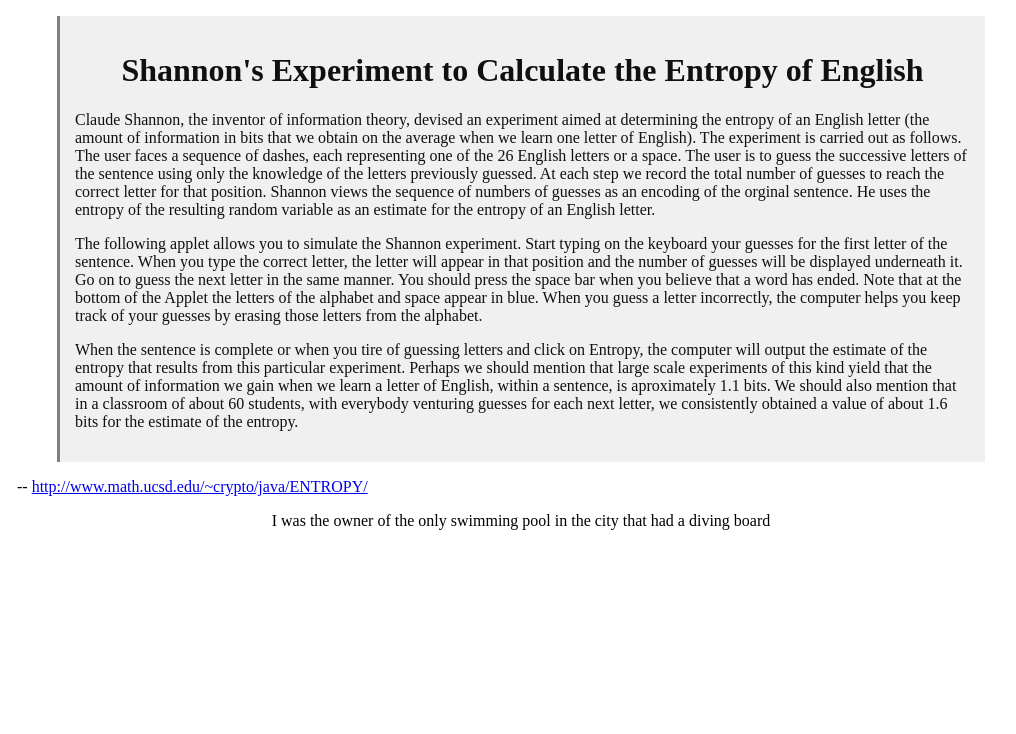
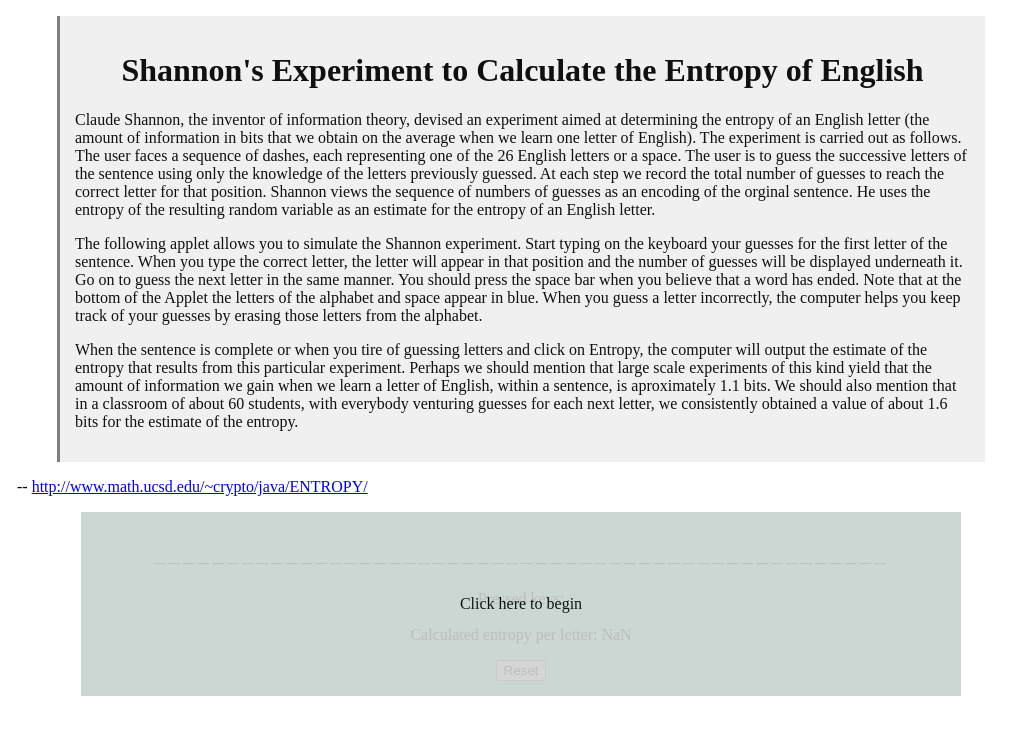
Before and after one commit to kltang96/Shannon-test, an Angular app: page / in a window 1280 px wide. Shown: the top 734 px of the page, without its empty margins (119-1135 px from the left). Built offline with nearby package versions, Linux system fonts and the light colour scheme.

Commit message:
Functional

```diff
--- a/src/app/shannon-test/sentences/sentences.ts
+++ b/src/app/shannon-test/sentences/sentences.ts
@@ -49,7 +49,7 @@ export const SENTENCES = [
   "He felt that dining on the bridge brought romance to this relationship",
   "The sign said there was road work ahead so he decided to slow down",
   "Who could be calling on the phone this late at night",
-  "Her brother broke his arm playing hockey",
+  "Her brother broke his arm while playing hockey",
   "He made a list of all the places he wants to visit",
   "The bully at school was mean to everyone except me",
   "The earthquake was the biggest one that we had ever experienced",
--- a/src/app/shannon-test/shannon-test.component.css
+++ b/src/app/shannon-test/shannon-test.component.css
@@ -0,0 +1,31 @@
+.div-container {
+  position: relative;
+  padding: 15px;
+  margin: 0 auto;
+  background-color: aquamarine;
+  max-width: 850px;
+  min-width: 350px;
+}
+
+.overlay {
+  display: flex;
+  justify-content: center;
+  align-content: center;
+  flex-direction: column;
+
+  width: 100%;
+  height: 100%;
+  position: absolute;
+  top: 0;
+  left: 0;
+
+  background-color: lightgrey;
+  opacity: 0.9;
+}
+
+.sentence {
+  font-family: monospace;
+  word-wrap: break-word;
+  font-size: 1.5em;
+  letter-spacing: 3px;
+}
--- a/src/app/shannon-test/shannon-test.component.html
+++ b/src/app/shannon-test/shannon-test.component.html
@@ -1,3 +1,18 @@
-<div>
-  <p>{{sentence}}</p>
+<div tabindex="0" (focus)="focused=true"class="div-container">
+
+  <div *ngIf="!focused" class="overlay">Click here to begin</div>
+  <!-- <p class="sentence">{{sentence}}</p> -->
+
+  <p class="sentence">
+    <span *ngFor="let letter of sentence.split(''); let i = index">
+      <span *ngIf="i < currentIndex">{{letter}}<wbr></span>
+      <span *ngIf="i >= currentIndex">_<wbr></span>
+    </span>
+  </p>
+
+  <p>Pressed keys: <span class="sentence">{{displayCurrentPressedKeys()}}</span></p>
+  <p>Calculated entropy per letter: {{calculateEntropy()}}</p>
+
+  <button (click)="reset()">Reset</button>
+
 </div>
--- a/src/app/shannon-test/shannon-test.component.ts
+++ b/src/app/shannon-test/shannon-test.component.ts
@@ -9,12 +9,30 @@ import { SENTENCES } from './sentences/sentences';
 export class ShannonTestComponent implements OnInit {
 
   public sentence: string
+  public focused = false
+  public currentIndex = 0
+  public currentPressedKeys = ""
+  public tries: number[]
+
+  private readonly ACCEPTABLE_KEYS = "ABCDEFGHIJKLMNOPQRSTUVWXYZ "
 
   constructor() {
-    this.sentence = this.selectRandom(SENTENCES)
+    document.onkeydown = function(event) {
+      let letter = event.key.toUpperCase()
+      if(this.focused && this.ACCEPTABLE_KEYS.includes(letter)) {
+        event.preventDefault()
+        this.handleLetter(letter)
+      }
+    }.bind(this)
   }
 
   ngOnInit(): void {
+    this.sentence = this.selectRandom(SENTENCES).toUpperCase()
+    // this.sentence = SENTENCES[55].toUpperCase()
+    this.currentIndex = 0
+    // this.currentIndex = 43 //test
+    this.currentPressedKeys = ""
+    this.tries = []
   }
 
   selectRandom(sentences: string[]) {
@@ -22,4 +40,48 @@ export class ShannonTestComponent implements OnInit {
     return sentences[randNum]
   }
 
+  handleLetter(letter: string) {
+    if(this.sentence[this.currentIndex] == letter) {
+      console.log("correct")
+      this.tries.push(this.currentPressedKeys.length+1)
+      this.currentPressedKeys = ""
+      this.currentIndex++
+      if(this.currentIndex >= this.sentence.length) {
+        this.handleComplete()
+      }
+    }
+    else if(this.currentPressedKeys.includes(letter)) {
+      //do nothing
+    }
+    else {
+      this.currentPressedKeys += letter
+    }
+  }
+
+  handleComplete() {
+
+  }
+
+  calculateEntropy() {
+    let bits = 0
+
+    this.tries.forEach(
+      num => {
+        bits += Math.log2(num * 2 - 1)
+      }
+    )
+
+    let entropy = bits/this.tries.length
+
+    return entropy.toFixed(3)
+  }
+
+  displayCurrentPressedKeys() {
+    return this.currentPressedKeys.replace(" ", "_")
+  }
+
+  reset() {
+    this.ngOnInit()
+  }
+
 }
```
